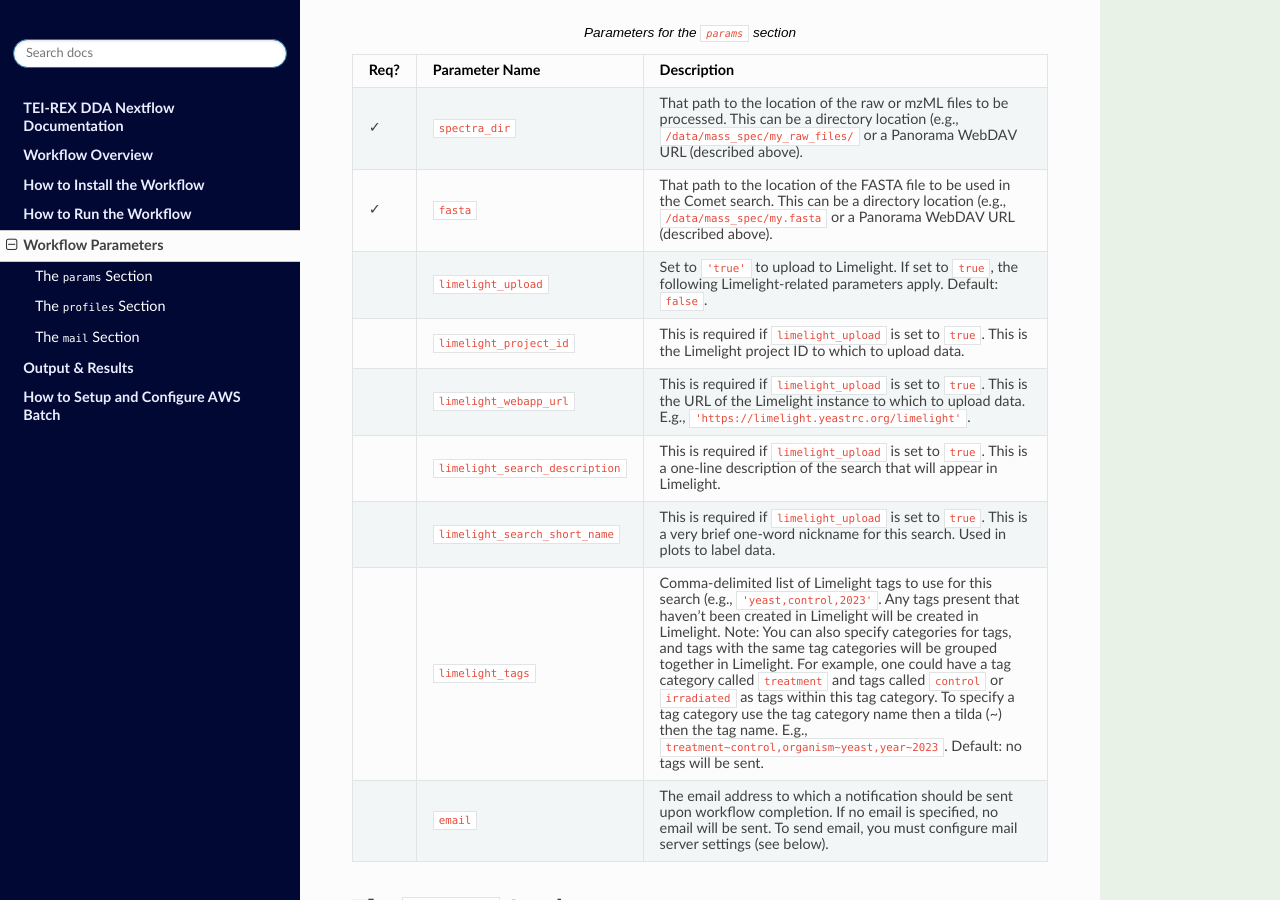
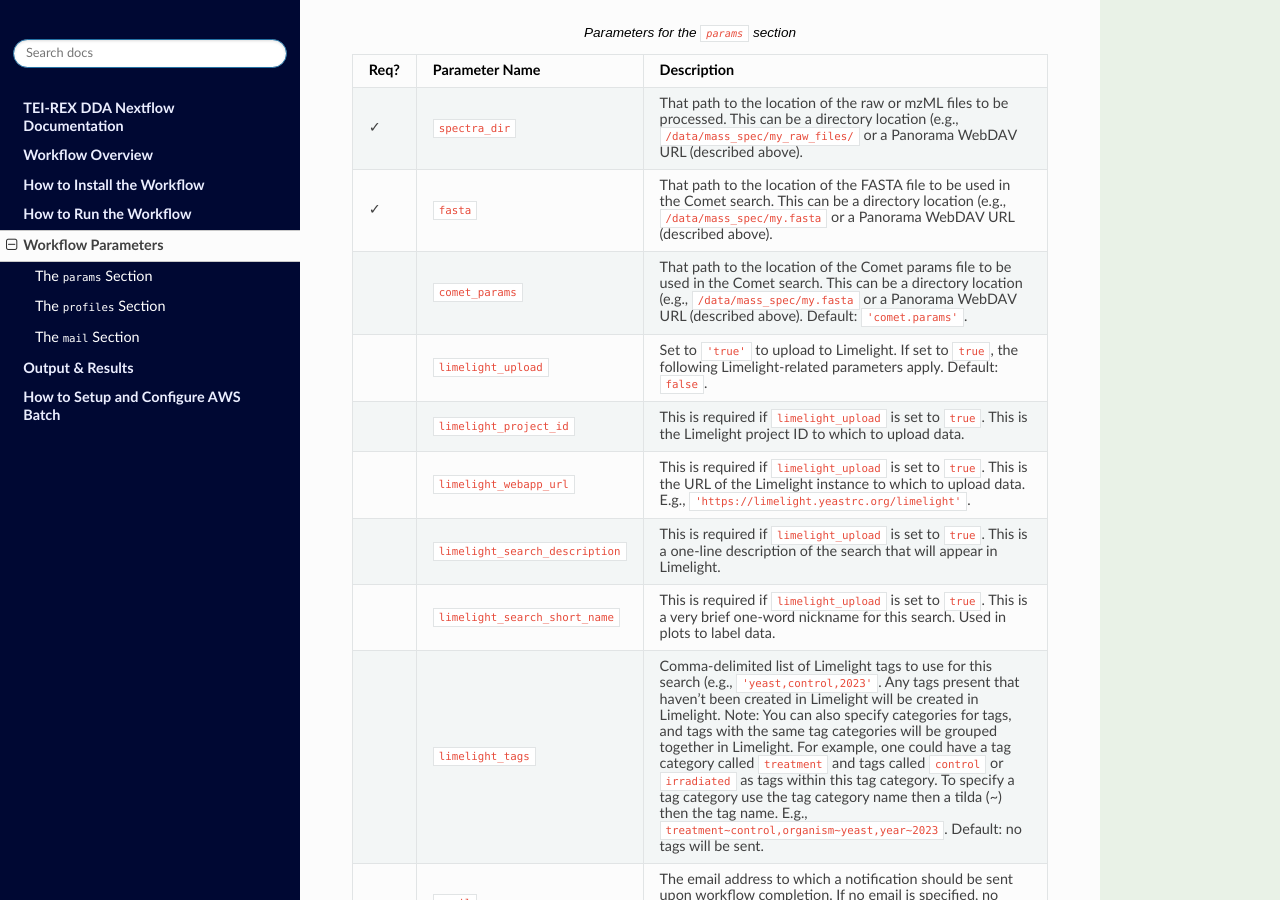
Before and after one commit to mriffle/nf-teirex-dda, a Sphinx documentation site: the page built from docs/source/workflow_parameters.rst, in a window 1280 px wide and 900 px high, scrolled down 1359 px. Built offline with Sphinx 7.4.7 and the Read the Docs theme 2.0.0, drawn with Linux system fonts in a browser that asks for light colours.

Commit message:
docs: add comet_params to params doc

```diff
--- a/docs/source/workflow_parameters.rst
+++ b/docs/source/workflow_parameters.rst
@@ -62,6 +62,9 @@ The ``params`` Section
    * - ✓
      - ``fasta``
      - That path to the location of the FASTA file to be used in the Comet search. This can be a directory location (e.g., ``/data/mass_spec/my.fasta`` or a Panorama WebDAV URL (described above).
+   * -
+     - ``comet_params``
+     - That path to the location of the Comet params file to be used in the Comet search. This can be a directory location (e.g., ``/data/mass_spec/my.fasta`` or a Panorama WebDAV URL (described above). Default: ``'comet.params'``.
    * -
      - ``limelight_upload``
      - Set to ``'true'`` to upload to Limelight. If set to ``true``, the following Limelight-related parameters apply. Default: ``false``.
```
